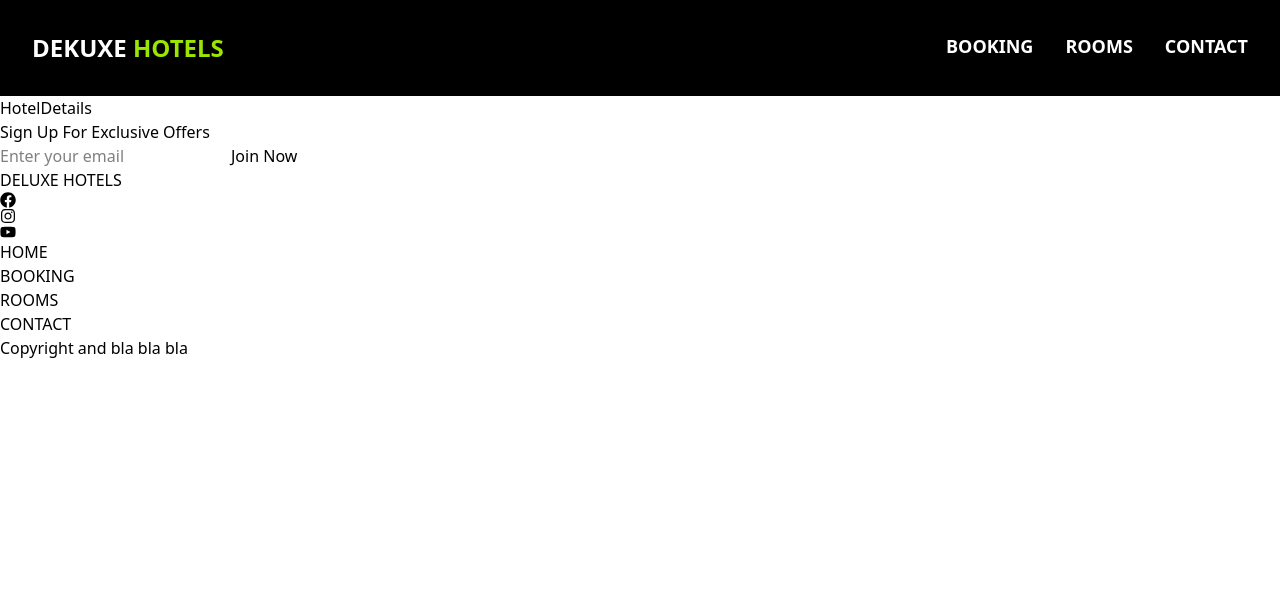
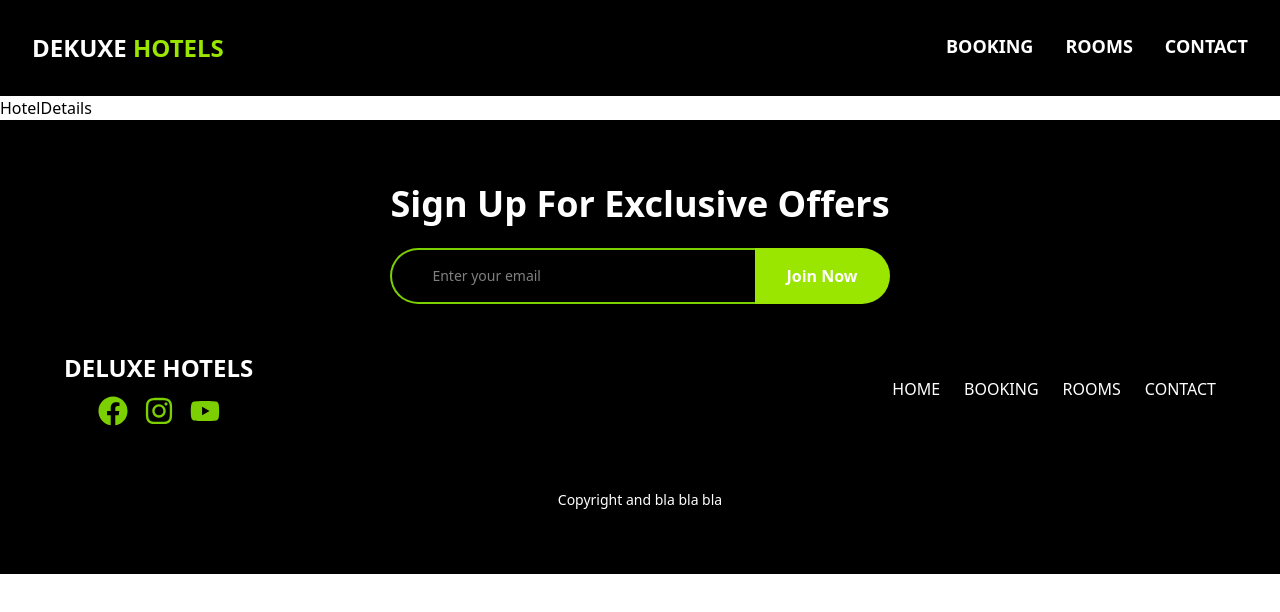
Before and after one commit to boben195/p07-hotel-MERN, a React (Vite) app in the folder frontend/: page /room/1 in a window 1280 px wide. Shown: the top 612 px of the page. Built offline with nearby package versions, Linux system fonts and the light colour scheme.

Commit message:
add style for footer

```diff
--- a/frontend/src/components/Footer/Footer.jsx
+++ b/frontend/src/components/Footer/Footer.jsx
@@ -3,34 +3,40 @@ import { FaFacebook, FaInstagram, FaYoutube } from "react-icons/fa";
 
 const Footer = () => {
   return (
-    <div>
-      <div>
-        <h2>Sign Up For Exclusive Offers</h2>
+    <div className="flex flex-col gap-12 px-16 py-16 bg-black text-white">
+      <div className="grid place-content-center gap-6 text-center">
+        <h2 className="text-4xl font-bold">Sign Up For Exclusive Offers</h2>
 
-        <div>
-          <input type="email" placeholder="Enter your email" />
-          <button>Join Now</button>
+        <div className="flex items-center justify-center max-w-xl mx-auto w-full">
+          <input
+            type="email"
+            placeholder="Enter your email"
+            className="flex-grow px-10 py-4 border-2 border-r-0 border-lime-500 rounded-l-full outline-none text-sm"
+          />
+          <button className="bg-lime-400 text-white px-8 py-4 rounded-r-full font-bold">
+            Join Now
+          </button>
         </div>
       </div>
-      <div>
+      <div className="flex justify-between items-center text-center gap-6">
         <div>
-          <h2>DELUXE HOTELS</h2>
-          <div>
-            <FaFacebook />
-            <FaInstagram />
-            <FaYoutube />
+          <h2 className="text-2xl font-bold">DELUXE HOTELS</h2>
+          <div className="flex justify-center gap-4 mt-3 text-lime-500">
+            <FaFacebook className="text-3xl cursor-pointer" />
+            <FaInstagram className="text-3xl cursor-pointer" />
+            <FaYoutube className="text-3xl cursor-pointer" />
           </div>
         </div>
         <div>
-          <ul>
-            <li>HOME</li>
-            <li>BOOKING</li>
-            <li>ROOMS</li>
-            <li>CONTACT</li>
+          <ul className="flex gap-6 justify-center text-base font-medium">
+            <li className="cursor-pointer">HOME</li>
+            <li className="cursor-pointer">BOOKING</li>
+            <li className="cursor-pointer">ROOMS</li>
+            <li className="cursor-pointer">CONTACT</li>
           </ul>
         </div>
       </div>
-      <p>Copyright and bla bla bla</p>
+      <p className="text-center text-sm mt-4">Copyright and bla bla bla</p>
     </div>
   );
 };
```
